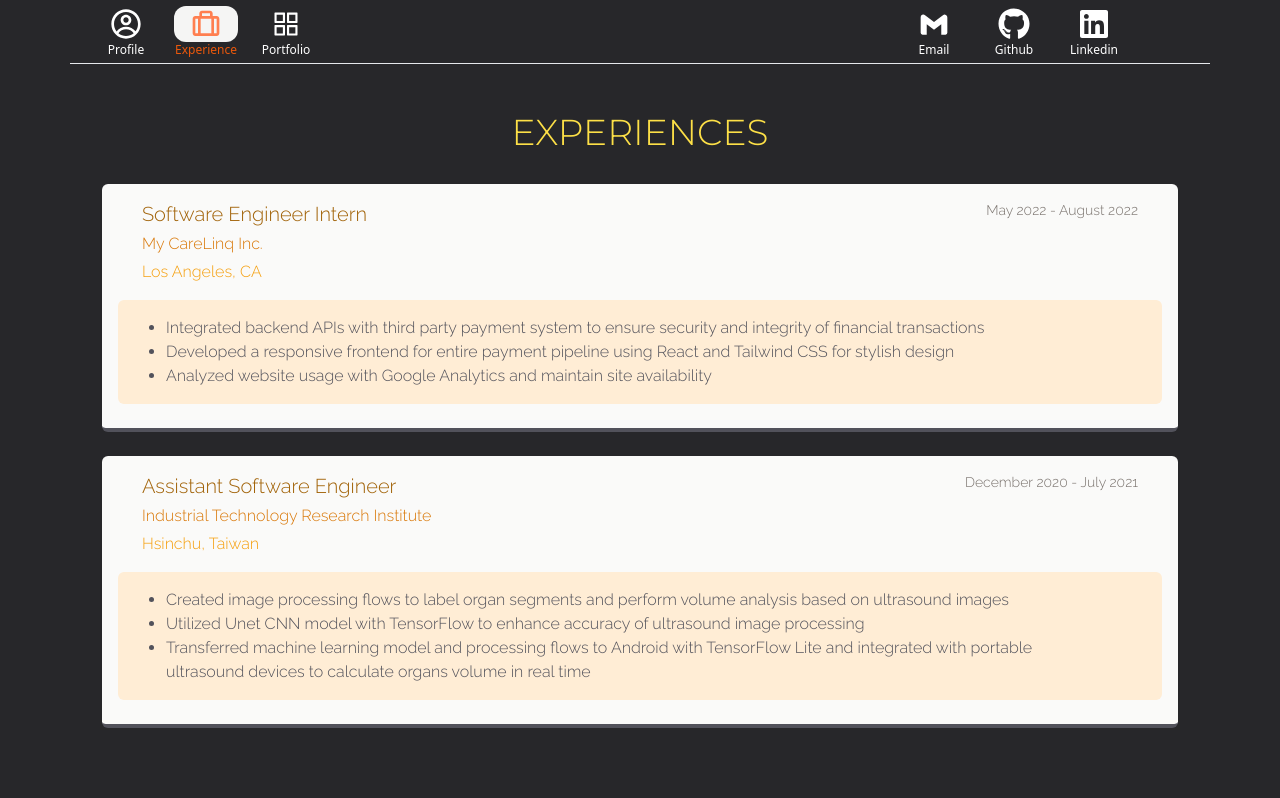
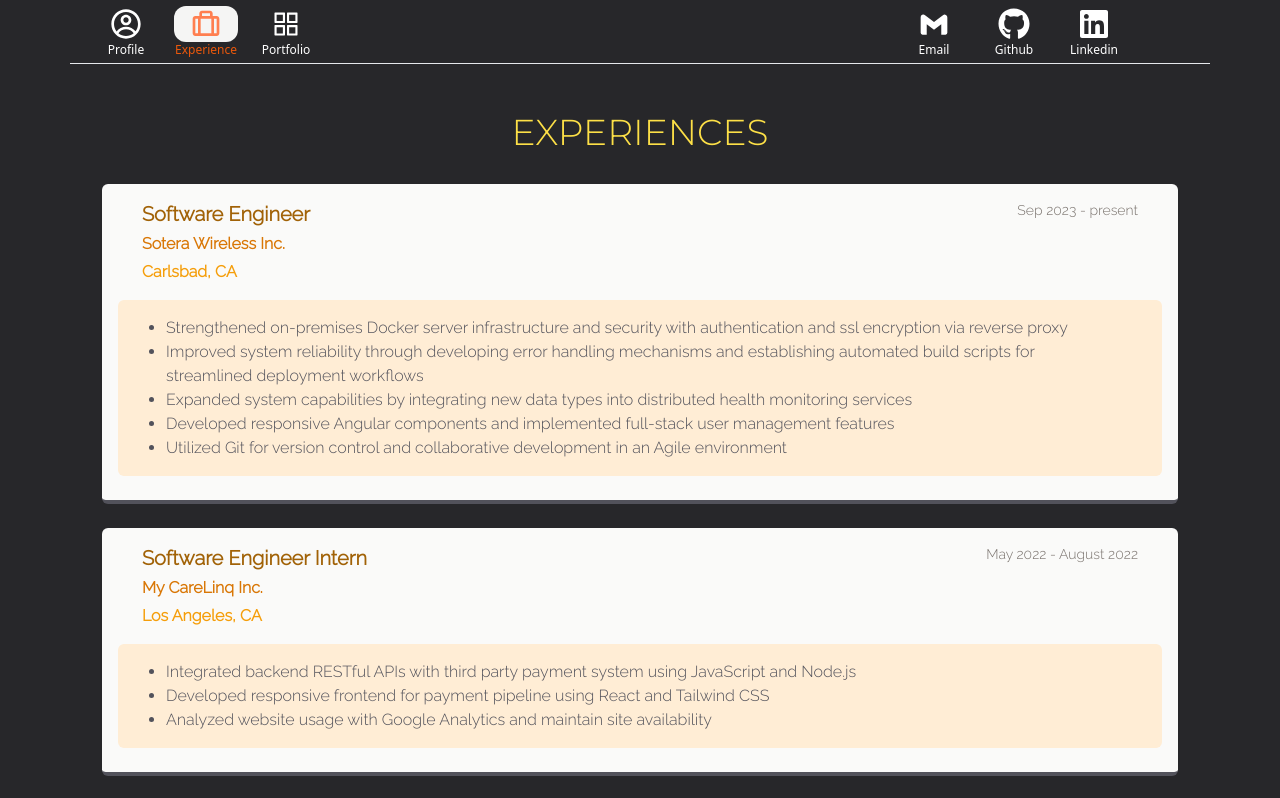
Before and after one commit to ccchen9762/portfolio, a React (Create React App) app: page /portfolio/experience in a window 1280 px wide. Shown: the top 798 px of the page. Built offline with nearby package versions, Linux system fonts and the light colour scheme.

Commit message:
update career info

```diff
--- a/src/assets/data/CareerInfo.json
+++ b/src/assets/data/CareerInfo.json
@@ -1,13 +1,26 @@
 {
     "careers":[
+        {
+            "position": "Software Engineer",
+            "company": "Sotera Wireless Inc.",
+            "location": "Carlsbad, CA",
+            "time": "Sep 2023 - present",
+            "bullets": [
+                "Strengthened on-premises Docker server infrastructure and security with authentication and ssl encryption via reverse proxy",
+                "Improved system reliability through developing error handling mechanisms and establishing automated build scripts for streamlined deployment workflows",
+                "Expanded system capabilities by integrating new data types into distributed health monitoring services",
+                "Developed responsive Angular components and implemented full-stack user management features",
+                "Utilized Git for version control and collaborative development in an Agile environment"
+            ]
+        },
         {
             "position": "Software Engineer Intern",
             "company": "My CareLinq Inc.",
             "location": "Los Angeles, CA",
             "time": "May 2022 - August 2022",
             "bullets": [
-                "Integrated backend APIs with third party payment system to ensure security and integrity of financial transactions",
-                "Developed a responsive frontend for entire payment pipeline using React and Tailwind CSS for stylish design",
+                "Integrated backend RESTful APIs with third party payment system using JavaScript and Node.js",
+                "Developed responsive frontend for payment pipeline using React and Tailwind CSS",
                 "Analyzed website usage with Google Analytics and maintain site availability"
             ]
         },
@@ -17,9 +30,9 @@
             "location": "Hsinchu, Taiwan",
             "time": "December 2020 - July 2021",
             "bullets": [
-                "Created image processing flows to label organ segments and perform volume analysis based on ultrasound images",
-                "Utilized Unet CNN model with TensorFlow to enhance accuracy of ultrasound image processing",
-                "Transferred machine learning model and processing flows to Android with TensorFlow Lite and integrated with portable ultrasound devices to calculate organs volume in real time"
+                "Applied object-oriented design principles to develop maintainable and scalable image processing applications",
+                "Utilized Python for implementing U-net CNN model with TensorFlow to enhance accuracy of image processing",
+                "Transferred machine learning model and processing flows to Android with TensorFlow Lite and integrated with portable ultrasound devices"
             ]
         }
     ]
--- a/src/components/experience/Career.js
+++ b/src/components/experience/Career.js
@@ -19,14 +19,14 @@ function Career(index) {
   return  (
     <Row className="w-auto h-fit mx-3 my-4 p-3 md:p-8 bg-stone-50 rounded-md border-b-4 border-zinc-600 raleway">
       <Col className="p-0">
-        <p className="mb-1 px-4 text-xl text-yellow-700">{careerInfo.careers[index.index].position}</p>
+        <p className="mb-1 px-4 text-xl text-yellow-700 font-bold">{careerInfo.careers[index.index].position}</p>
       </Col>
       <Col className="p-0">
-        <p className="mb-2 px-4 text-right text-sm text-stone-500">{careerInfo.careers[index.index].time}</p>
+        <p className="mb-2 px-4 text-right text-sm text-stone-500 font-medium">{careerInfo.careers[index.index].time}</p>
       </Col>
-      <p className="mb-1 px-4 text-md text-amber-600">{careerInfo.careers[index.index].company}</p>
-      <p className="mb-3 px-4 text-md text-amber-500">{careerInfo.careers[index.index].location}</p>
-      <ul className="mb-2 px-5 py-3 text-md text-zinc-600 list-disc bg-orange-100 rounded-md">
+      <p className="mb-1 px-4 text-md text-amber-600 font-semibold">{careerInfo.careers[index.index].company}</p>
+      <p className="mb-3 px-4 text-md text-amber-500 font-semibold">{careerInfo.careers[index.index].location}</p>
+      <ul className="mb-2 px-5 py-3 text-md text-zinc-600 list-disc bg-orange-100 rounded-md font-medium">
         {bulletpoints()}
       </ul>
     </Row>
```
